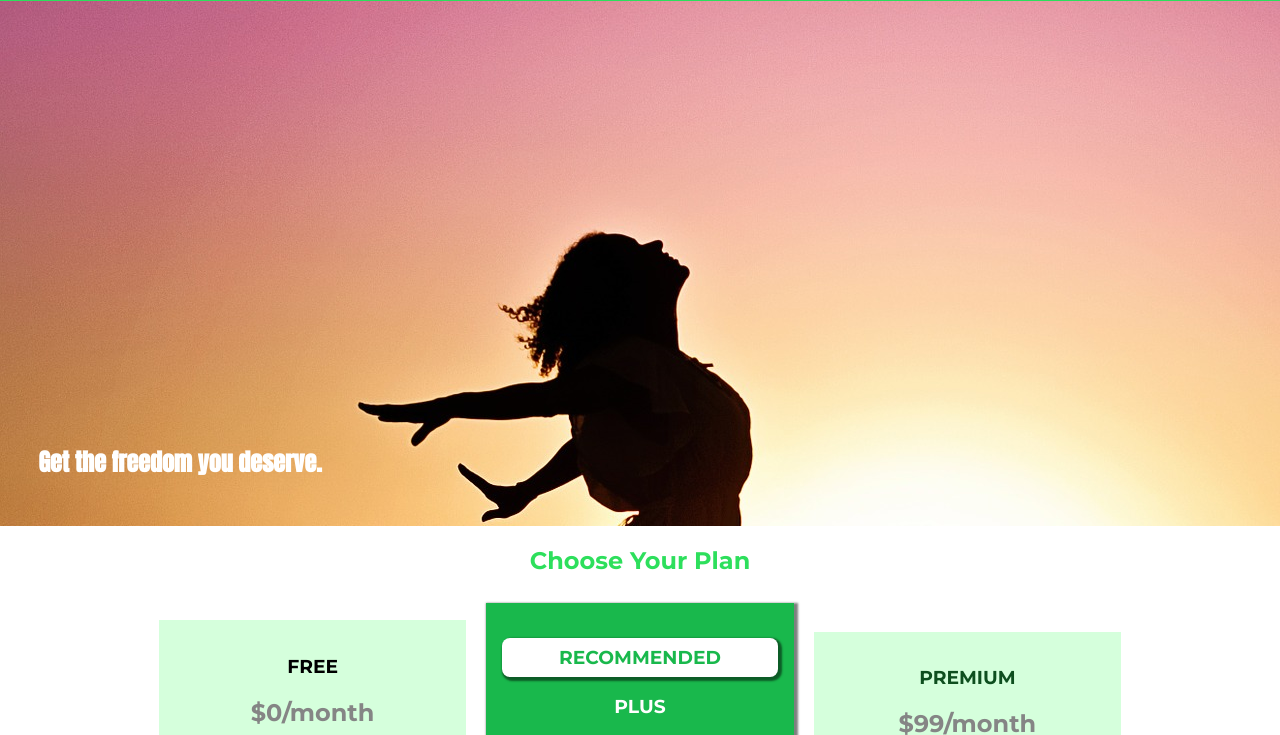
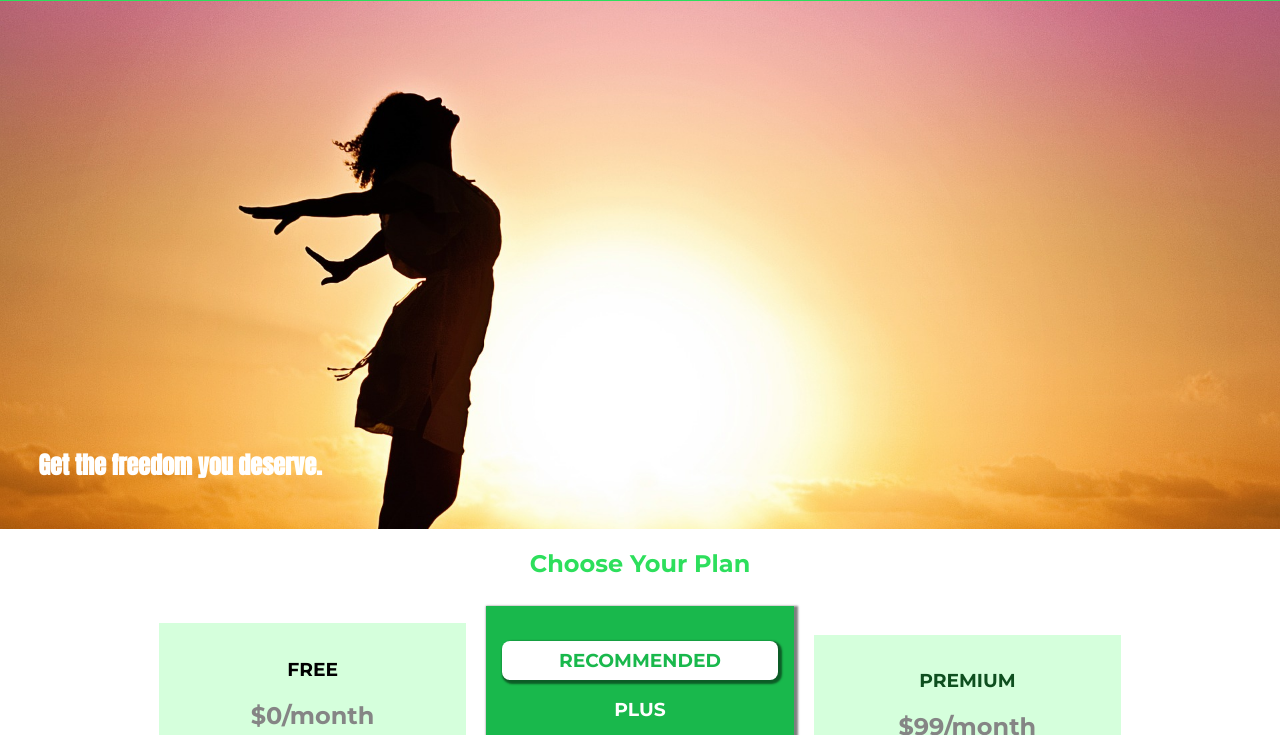
Before and after one commit to Adri-Antanon/CSS-complete-guide, a plain HTML site: page index.html in a window 1280 px wide. Shown: the part 42-777 px from the top of the page. Drawn offline with Linux system fonts and the light colour scheme.

Commit message:
refactor: apply background shorthand

```diff
--- a/styles/product.css
+++ b/styles/product.css
@@ -1,8 +1,10 @@
 #product-overview {
-  background: url("../assets/backgrounds/freedom.jpg");
+  background: url("../assets/backgrounds/freedom.jpg") left 10% top 20% / cover
+    no-repeat border-box;
   width: 100%;
   height: 52.8rem;
-  margin-top: 4rem;
+  padding: 1rem;
+  margin-top: 4.3rem;
   position: relative;
 }
 
```
